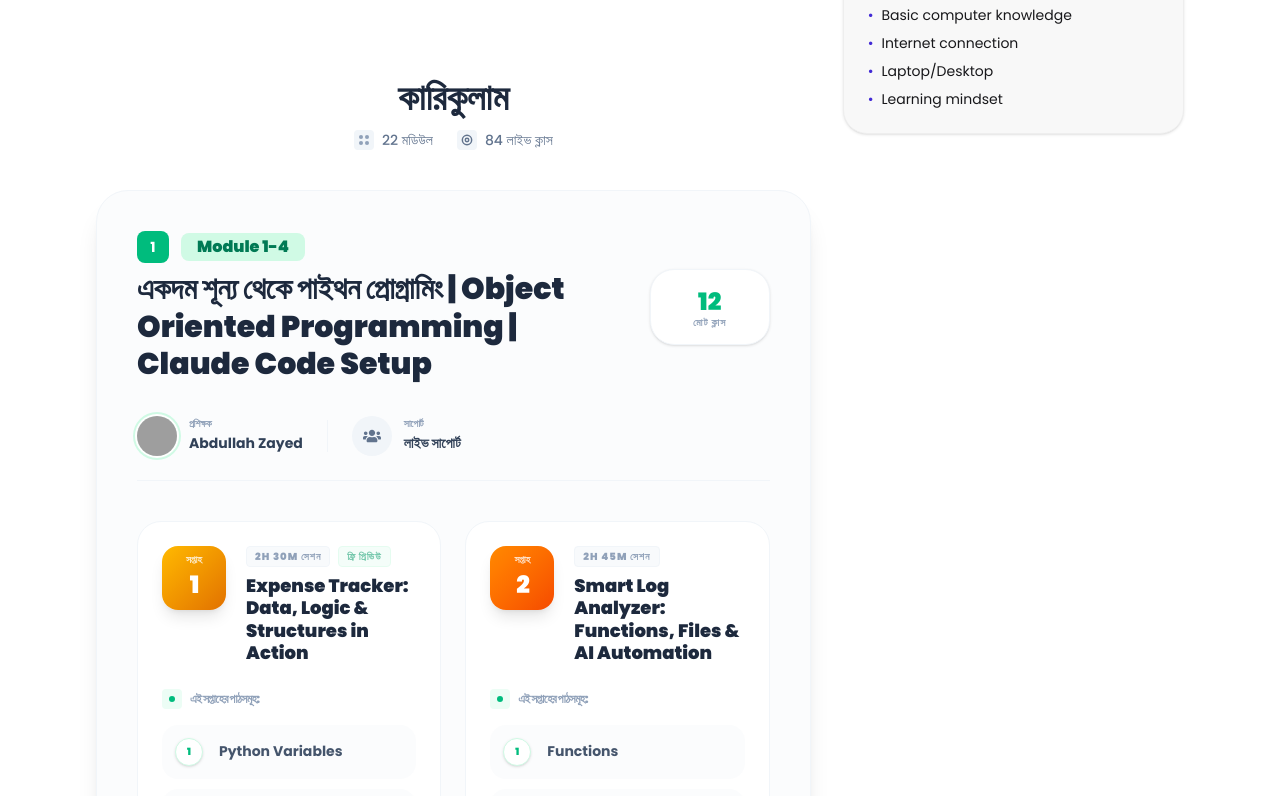
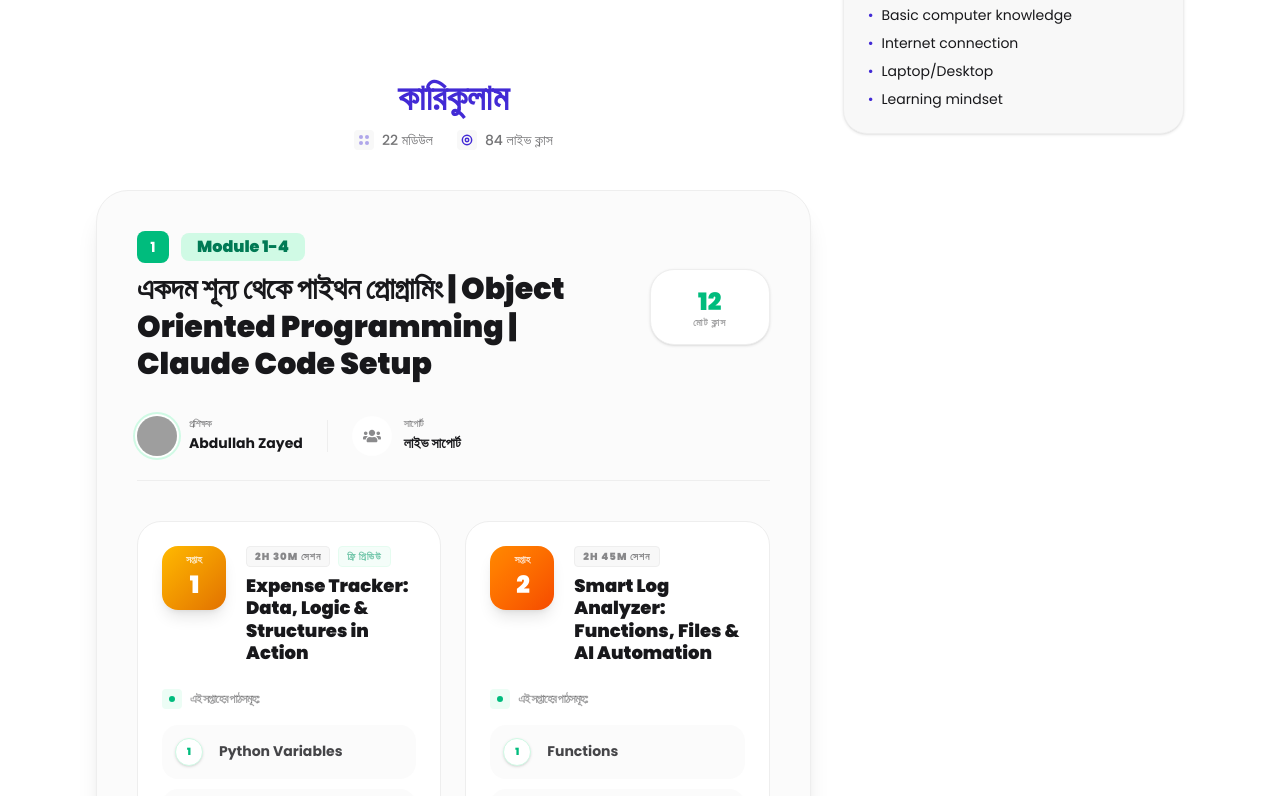
Before and after one commit to abuabdullah001/my_blog, a React (Vite) app: page /blog/10-powerful-seo-strategies-to-grow-your-blog-traffic in a window 1280 px wide. Shown: the part 1284-2080 px from the top of the page. Built offline with nearby package versions, Linux system fonts and the light colour scheme; grey boxes are pictures that could not be loaded.

Commit message:
Fix curriculum visibility by using DaisyUI theme-aware colors

```diff
--- a/src/page/Home/HomeComponents/BlogDetails.jsx
+++ b/src/page/Home/HomeComponents/BlogDetails.jsx
@@ -115,22 +115,22 @@ const BlogDetails = () => {
                         {/* Curriculum */}
                         <div className="pt-10">
                             <div className="text-center mb-10">
-                                <h1 className="text-3xl md:text-4xl font-black text-slate-800 mb-3">কারিকুলাম</h1>
-                                <div className="flex items-center justify-center gap-6 text-slate-500 font-medium text-sm">
+                                <h1 className="text-3xl md:text-4xl font-black text-primary mb-3">কারিকুলাম</h1>
+                                <div className="flex items-center justify-center gap-6 text-base-content/60 font-medium text-sm">
                                     <span className="flex items-center gap-2">
-                                        <div className="w-5 h-5 bg-slate-100 rounded flex items-center justify-center">
+                                        <div className="w-5 h-5 bg-base-200 rounded flex items-center justify-center">
                                             <div className="grid grid-cols-2 gap-0.5">
-                                                <div className="w-1 h-1 bg-slate-400 rounded-full"></div>
-                                                <div className="w-1 h-1 bg-slate-400 rounded-full"></div>
-                                                <div className="w-1 h-1 bg-slate-400 rounded-full"></div>
-                                                <div className="w-1 h-1 bg-slate-400 rounded-full"></div>
+                                                <div className="w-1 h-1 bg-primary/40 rounded-full"></div>
+                                                <div className="w-1 h-1 bg-primary/40 rounded-full"></div>
+                                                <div className="w-1 h-1 bg-primary/40 rounded-full"></div>
+                                                <div className="w-1 h-1 bg-primary/40 rounded-full"></div>
                                             </div>
                                         </div>
                                         {blogData.course_features?.total_modules || 22} মডিউল
                                     </span>
                                     <span className="flex items-center gap-2">
-                                        <div className="w-5 h-5 bg-slate-100 rounded flex items-center justify-center">
-                                            <svg className="w-3.5 h-3.5" viewBox="0 0 24 24" fill="none" stroke="currentColor" strokeWidth="2.5"><path d="M12 20a8 8 0 100-16 8 8 0 000 16z"/><circle cx="12" cy="12" r="3"/></svg>
+                                        <div className="w-5 h-5 bg-base-200 rounded flex items-center justify-center">
+                                            <svg className="w-3.5 h-3.5 text-primary" viewBox="0 0 24 24" fill="none" stroke="currentColor" strokeWidth="2.5"><path d="M12 20a8 8 0 100-16 8 8 0 000 16z"/><circle cx="12" cy="12" r="3"/></svg>
                                         </div>
                                         {blogData.course_features?.total_live_classes || 84} লাইভ ক্লাস
                                     </span>
@@ -139,7 +139,7 @@ const BlogDetails = () => {
 
                             <div className="space-y-6">
                                 {blogData.curriculum?.map((module, idx) => (
-                                    <div key={idx} className="bg-slate-50/50 rounded-[32px] p-6 md:p-10 border border-slate-100 shadow-xl hover:shadow-2xl transition-all duration-300">
+                                    <div key={idx} className="bg-base-200/50 rounded-[32px] p-6 md:p-10 border border-base-300 shadow-xl hover:shadow-2xl transition-all duration-300">
                                         <div className="flex flex-col md:flex-row md:items-center justify-between gap-4 mb-8">
                                             <div className="space-y-2">
                                                 <div className="flex items-center gap-3">
@@ -150,17 +150,17 @@ const BlogDetails = () => {
                                                         {module.subtitle}
                                                     </div>
                                                 </div>
-                                                <h2 className="text-2xl md:text-3xl font-black text-slate-800 leading-tight">
+                                                <h2 className="text-2xl md:text-3xl font-black text-base-content leading-tight">
                                                     {module.title}
                                                 </h2>
                                             </div>
-                                            <div className="bg-white px-6 py-4 rounded-3xl border border-slate-100 shadow-sm flex flex-col items-center justify-center min-w-[120px]">
+                                            <div className="bg-base-100 px-6 py-4 rounded-3xl border border-base-300 shadow-sm flex flex-col items-center justify-center min-w-[120px]">
                                                 <span className="text-2xl font-black text-emerald-500">{module.total_classes || 0}</span>
-                                                <span className="text-[10px] font-bold text-slate-400 uppercase tracking-widest leading-none">মোট ক্লাস</span>
+                                                <span className="text-[10px] font-bold text-base-content/40 uppercase tracking-widest leading-none">মোট ক্লাস</span>
                                             </div>
                                         </div>
 
-                                        <div className="flex items-center gap-6 mb-10 pb-6 border-b border-slate-100">
+                                        <div className="flex items-center gap-6 mb-10 pb-6 border-b border-base-300">
                                             <div className="flex items-center gap-3">
                                                 <div className="avatar">
                                                     <div className="w-10 rounded-full ring-2 ring-emerald-100 ring-offset-2">
@@ -168,25 +168,25 @@ const BlogDetails = () => {
                                                     </div>
                                                 </div>
                                                 <div>
-                                                    <p className="text-[10px] font-bold text-slate-400 uppercase tracking-tighter leading-none mb-1">প্রশিক্ষক</p>
-                                                    <p className="text-slate-700 font-bold text-sm">{module.mentor}</p>
+                                                    <p className="text-[10px] font-bold text-base-content/40 uppercase tracking-tighter leading-none mb-1">প্রশিক্ষক</p>
+                                                    <p className="text-base-content font-bold text-sm">{module.mentor}</p>
                                                 </div>
                                             </div>
-                                            <div className="h-8 w-px bg-slate-100"></div>
+                                            <div className="h-8 w-px bg-base-300"></div>
                                             <div className="flex items-center gap-3">
-                                                <div className="w-10 h-10 rounded-full bg-slate-100 flex items-center justify-center text-slate-500">
+                                                <div className="w-10 h-10 rounded-full bg-base-100 flex items-center justify-center text-base-content/50">
                                                     <FaUsers className="text-lg" />
                                                 </div>
                                                 <div>
-                                                    <p className="text-[10px] font-bold text-slate-400 uppercase tracking-tighter leading-none mb-1">সাপোর্ট</p>
-                                                    <p className="text-slate-700 font-bold text-sm">লাইভ সাপোর্ট</p>
+                                                    <p className="text-[10px] font-bold text-base-content/40 uppercase tracking-tighter leading-none mb-1">সাপোর্ট</p>
+                                                    <p className="text-base-content font-bold text-sm">লাইভ সাপোর্ট</p>
                                                 </div>
                                             </div>
                                         </div>
 
                                         <div className="grid grid-cols-1 md:grid-cols-2 gap-6">
                                             {module.topics?.map((topic, tidx) => (
-                                                <div key={tidx} className="group/card bg-white rounded-3xl border border-slate-100 transition-all duration-300 hover:border-emerald-200 hover:shadow-xl hover:-translate-y-1 overflow-hidden">
+                                                <div key={tidx} className="group/card bg-base-100 rounded-3xl border border-base-300 transition-all duration-300 hover:border-emerald-200 hover:shadow-xl hover:-translate-y-1 overflow-hidden">
                                                     <div className="p-6">
                                                         <div className="flex items-start gap-5 mb-6">
                                                             <div className={`w-16 h-16 rounded-2xl flex flex-col items-center justify-center text-white shrink-0 shadow-lg ${
@@ -200,7 +200,7 @@ const BlogDetails = () => {
                                                             </div>
                                                             <div className="flex-1">
                                                                 <div className="flex items-center gap-2 mb-2">
-                                                                    <span className="text-[10px] font-black text-slate-400 uppercase tracking-widest bg-slate-50 px-2 py-0.5 rounded border border-slate-100">
+                                                                    <span className="text-[10px] font-black text-base-content/50 uppercase tracking-widest bg-base-200 px-2 py-0.5 rounded border border-base-300">
                                                                         {topic.duration || "২ ঘণ্টা"} সেশন
                                                                     </span>
                                                                     {topic.is_preview && (
@@ -209,14 +209,14 @@ const BlogDetails = () => {
                                                                         </span>
                                                                     )}
                                                                 </div>
-                                                                <h4 className="text-slate-800 font-black text-lg leading-tight group-hover/card:text-emerald-600 transition-colors">
+                                                                <h4 className="text-base-content font-black text-lg leading-tight group-hover/card:text-emerald-500 transition-colors">
                                                                     {topic.title}
                                                                 </h4>
                                                             </div>
                                                         </div>
 
                                                         <div className="space-y-3">
-                                                            <div className="flex items-center gap-2 text-xs font-black text-slate-400 uppercase tracking-tighter mb-4">
+                                                            <div className="flex items-center gap-2 text-xs font-black text-base-content/40 uppercase tracking-tighter mb-4">
                                                                 <div className="w-5 h-5 rounded bg-emerald-50 flex items-center justify-center">
                                                                     <div className="w-1.5 h-1.5 rounded-full bg-emerald-500"></div>
                                                                 </div>
@@ -225,11 +225,11 @@ const BlogDetails = () => {
 
                                                             <div className="grid grid-cols-1 gap-2.5">
                                                                 {topic.lessons ? topic.lessons.map((lesson, lidx) => (
-                                                                    <div key={lidx} className="flex items-center gap-4 bg-slate-50/50 p-3 rounded-2xl border border-transparent hover:border-emerald-100 hover:bg-white hover:shadow-sm transition-all group/item">
-                                                                        <div className="w-7 h-7 rounded-full bg-white flex items-center justify-center text-[10px] font-black text-emerald-500 border border-emerald-100 shadow-sm group-hover/item:bg-emerald-500 group-hover/item:text-white group-hover/item:border-emerald-500 transition-all">
+                                                                    <div key={lidx} className="flex items-center gap-4 bg-base-200/50 p-3 rounded-2xl border border-transparent hover:border-emerald-100 hover:bg-base-100 hover:shadow-sm transition-all group/item">
+                                                                        <div className="w-7 h-7 rounded-full bg-base-100 flex items-center justify-center text-[10px] font-black text-emerald-500 border border-emerald-100 shadow-sm group-hover/item:bg-emerald-500 group-hover/item:text-white group-hover/item:border-emerald-500 transition-all">
                                                                             {lidx + 1}
                                                                         </div>
-                                                                        <span className="text-slate-600 font-bold text-sm leading-tight flex-1">
+                                                                        <span className="text-base-content/80 font-bold text-sm leading-tight flex-1">
                                                                             {lesson}
                                                                         </span>
                                                                         <div className="opacity-0 group-hover/item:opacity-100 transition-opacity">
@@ -239,9 +239,9 @@ const BlogDetails = () => {
                                                                         </div>
                                                                     </div>
                                                                 )) : (
-                                                                    <div className="flex flex-col items-center justify-center py-6 px-4 bg-slate-50/50 rounded-2xl border-2 border-dashed border-slate-200">
-                                                                        <FaRegClock className="text-slate-300 text-2xl mb-2" />
-                                                                        <p className="text-slate-400 font-bold text-xs uppercase text-center">নতুন ক্লাস শীঘ্রই আসছে</p>
+                                                                    <div className="flex flex-col items-center justify-center py-6 px-4 bg-base-200/50 rounded-2xl border-2 border-dashed border-base-300">
+                                                                        <FaRegClock className="text-base-content/30 text-2xl mb-2" />
+                                                                        <p className="text-base-content/40 font-bold text-xs uppercase text-center">নতুন ক্লাস শীঘ্রই আসছে</p>
                                                                     </div>
                                                                 )}
                                                             </div>
```
